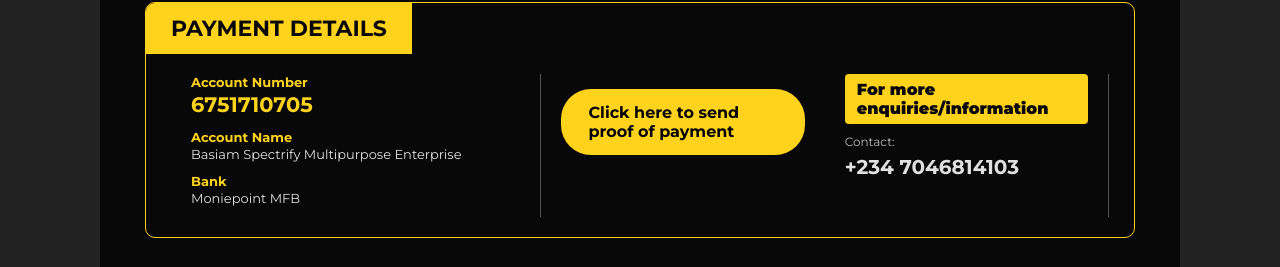
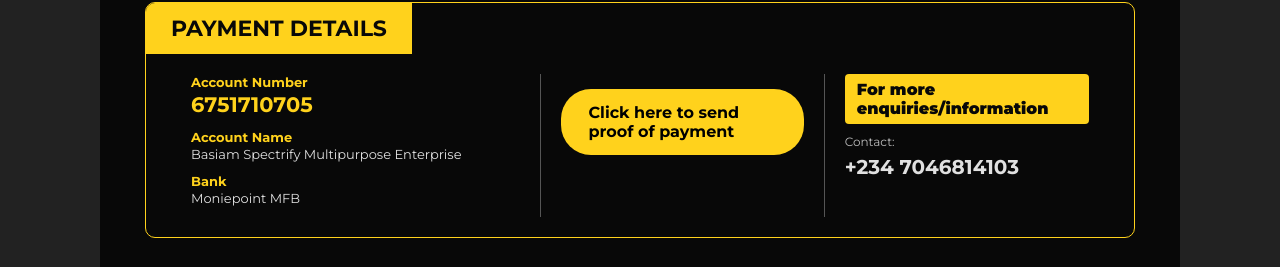
Before and after one commit to effiongcharles51-lang/Abasluv-spectrify, a plain HTML site: page index.html in a window 1280 px wide. Shown: the part 1008-1275 px from the top of the page. Drawn offline with Linux system fonts and the light colour scheme.

Commit message:
Update style.css

```diff
--- a/style.css
+++ b/style.css
@@ -344,7 +344,7 @@ body {
 }
 
 
-.proof {
+.contact {
     border-right: 1px solid #555;
 }
 
```
